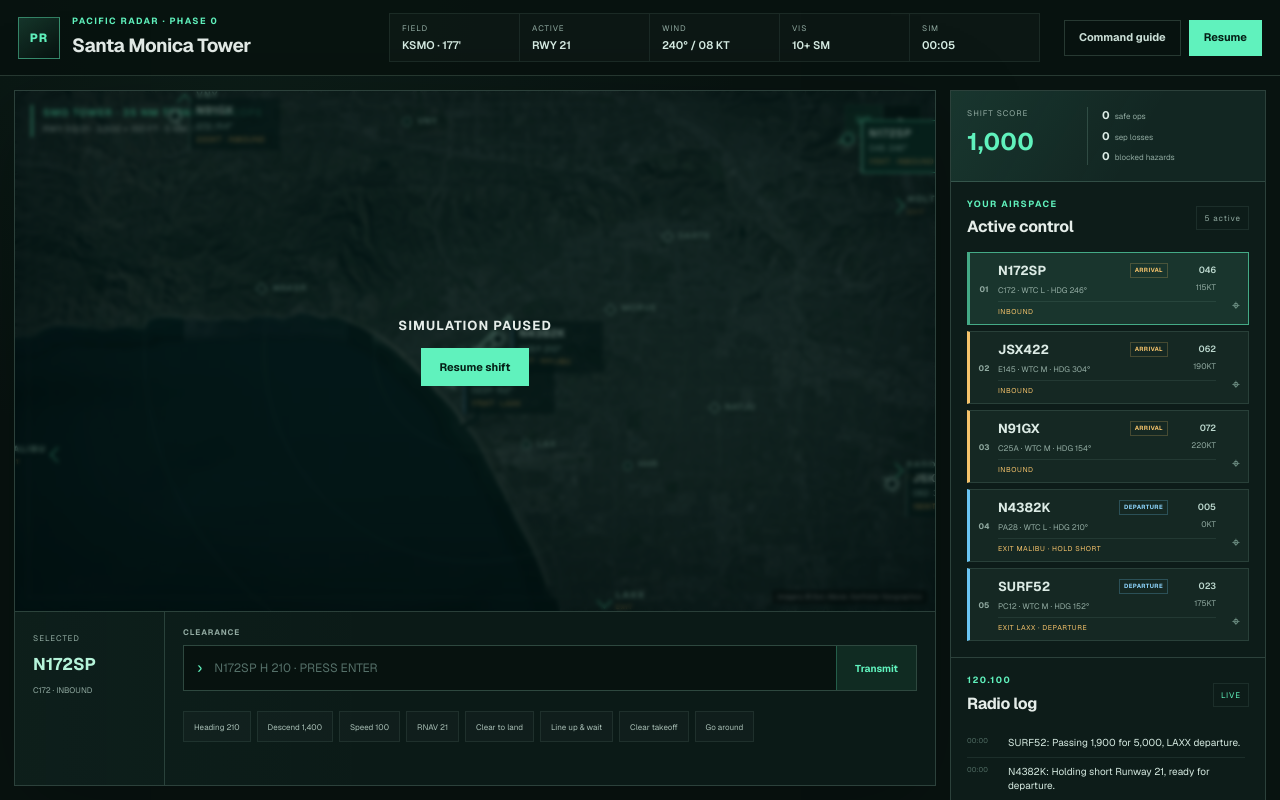
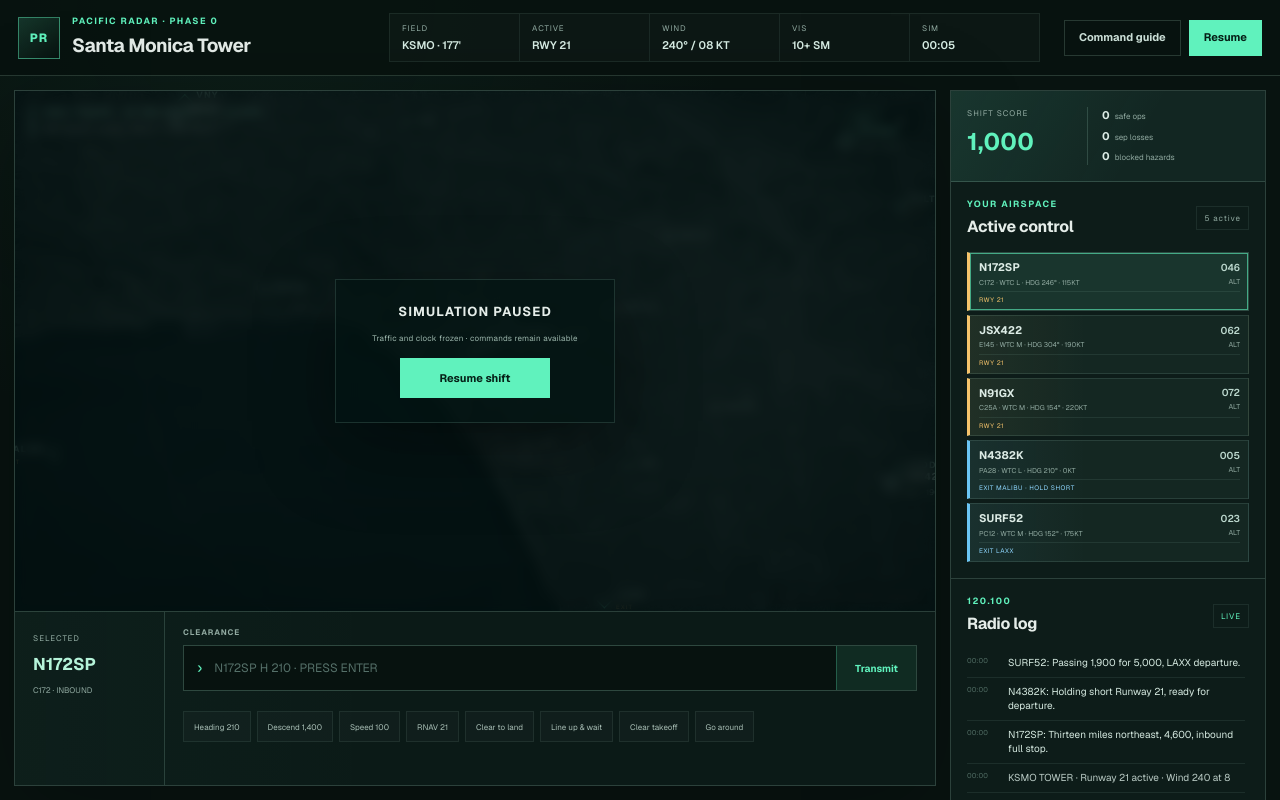
Before and after one commit to echang112368/pacific-radar, a Next.js app: page / in a window 1280 px wide. Both pictures are taken after a click on the button "Pause". Shown: the top 800 px of the page. Built offline with nearby package versions, Linux system fonts and the light colour scheme.

Commit message:
Refine pause planning state and flight displays

```diff
--- a/app/globals.css
+++ b/app/globals.css
@@ -478,13 +478,12 @@ h2 {
 
 .data-tag {
   position: absolute;
-  left: 14px;
-  top: -18px;
-  min-width: 91px;
-  padding: 4px 6px 5px;
-  border-left: 1px solid rgba(199, 255, 235, 0.44);
-  background: rgba(4, 28, 27, 0.68);
+  left: 12px;
+  top: -15px;
+  min-width: max-content;
+  padding: 0;
   color: #d7f7ea;
+  filter: drop-shadow(0 1px 2px #00120e) drop-shadow(0 0 4px #00120e);
   font-family: var(--mono);
   text-align: left;
   white-space: nowrap;
@@ -496,25 +495,19 @@ h2 {
 }
 
 .data-tag strong {
-  font-size: 11px;
+  font-size: 10px;
   letter-spacing: 0.03em;
 }
 
 .data-tag span {
-  margin-top: 1px;
-  color: #a7d7c7;
-  font-size: 8.5px;
-}
-
-.data-tag span:last-child {
-  color: var(--amber);
-  font-size: 7.5px;
-  letter-spacing: 0.06em;
+  margin-top: 2px;
+  color: #b8ddcf;
+  font-size: 8px;
+  letter-spacing: 0.03em;
 }
 
 .aircraft-target.selected .data-tag {
-  outline: 1px solid var(--mint-strong);
-  background: rgba(11, 55, 46, 0.91);
+  color: var(--mint-strong);
 }
 
 .aircraft-target.selected .target-chevron::before,
@@ -524,10 +517,6 @@ h2 {
 
 .aircraft-target.selected .target-chevron {
   border-color: var(--mint-strong);
-}
-
-.aircraft-target.departure .data-tag {
-  border-left-color: rgba(110, 195, 255, 0.75);
 }
 
 .map-title {
@@ -634,13 +623,22 @@ h2 {
   z-index: 20;
   display: grid;
   place-content: center;
-  justify-items: center;
-  gap: 12px;
-  background: rgba(3, 16, 15, 0.58);
-  backdrop-filter: blur(2px);
+  background: rgba(2, 17, 17, 0.76);
+  backdrop-filter: blur(6px) saturate(0.45);
 }
 
-.pause-overlay span {
+.pause-card {
+  min-width: 280px;
+  display: grid;
+  justify-items: center;
+  gap: 10px;
+  padding: 22px 26px 24px;
+  border: 1px solid rgba(177, 242, 218, 0.14);
+  background: rgba(3, 19, 17, 0.62);
+  box-shadow: 0 24px 80px rgba(0, 0, 0, 0.4);
+}
+
+.pause-card span {
   font-family: var(--mono);
   font-size: 13px;
   font-weight: 700;
@@ -648,8 +646,17 @@ h2 {
   text-transform: uppercase;
 }
 
-.pause-overlay button {
-  padding: 10px 18px;
+.pause-card small {
+  color: #9db7ad;
+  font-family: var(--mono);
+  font-size: 8px;
+  letter-spacing: 0.03em;
+}
+
+.pause-card button {
+  min-width: 150px;
+  margin-top: 4px;
+  padding: 11px 18px;
   border: 1px solid var(--mint-strong);
   background: var(--mint-strong);
   color: #052017;
@@ -864,21 +871,21 @@ h2 {
 
 .strip-stack {
   display: grid;
-  gap: 6px;
+  gap: 4px;
 }
 
 .flight-strip {
   position: relative;
   width: 100%;
-  min-height: 66px;
+  min-height: 49px;
   display: grid;
-  grid-template-columns: 28px minmax(0, 1fr) 48px;
+  grid-template-columns: minmax(0, 1fr) 42px;
   grid-template-rows: 1fr auto;
   align-items: center;
   overflow: hidden;
-  padding: 8px 32px 7px 0;
+  padding: 6px 8px 5px 9px;
   border: 1px solid rgba(176, 226, 208, 0.13);
-  background: #152823;
+  background: #142722;
   color: #dcebe5;
   cursor: pointer;
   text-align: left;
@@ -886,25 +893,21 @@ h2 {
 
 .flight-strip.arrival {
   border-left: 3px solid var(--amber);
+  background:
+    linear-gradient(90deg, rgba(245, 195, 107, 0.055), transparent 42%),
+    #142722;
 }
 
 .flight-strip.departure {
   border-left: 3px solid #6bc5f4;
+  background:
+    linear-gradient(90deg, rgba(107, 197, 244, 0.06), transparent 42%),
+    #142722;
 }
 
 .flight-strip.selected {
-  border-color: rgba(96, 242, 189, 0.62);
   background: #19352d;
-}
-
-.strip-sequence {
-  grid-row: 1 / 3;
-  justify-self: center;
-  color: var(--muted);
-  font-family: var(--mono);
-  font-size: 7px;
-  font-weight: 700;
-  font-size: 8px;
+  box-shadow: inset 0 0 0 1px rgba(96, 242, 189, 0.62);
 }
 
 .strip-main strong,
@@ -916,36 +919,14 @@ h2 {
 }
 
 .strip-main strong {
-  font-size: 13px;
-}
-
-.strip-topline {
-  display: flex;
-  align-items: center;
-  justify-content: space-between;
-  gap: 8px;
-}
-
-.strip-topline b {
-  padding: 2px 4px;
-  border: 1px solid rgba(245, 195, 107, 0.22);
-  color: var(--amber);
-  font-family: var(--mono);
-  font-size: 6px;
-  font-weight: 700;
-  letter-spacing: 0.06em;
-}
-
-.flight-strip.departure .strip-topline b {
-  border-color: rgba(107, 197, 244, 0.25);
-  color: #8fd7ff;
+  font-size: 11px;
 }
 
 .strip-main small,
 .strip-data small {
-  margin-top: 3px;
+  margin-top: 2px;
   color: var(--muted);
-  font-size: 8px;
+  font-size: 7px;
 }
 
 .strip-data {
@@ -954,28 +935,23 @@ h2 {
 
 .strip-data strong {
   color: #bcd8ce;
-  font-size: 9px;
+  font-size: 10px;
   font-weight: 600;
 }
 
 .strip-status {
-  grid-column: 2 / 4;
-  margin-top: 5px;
-  padding-top: 5px;
+  grid-column: 1 / 3;
+  margin-top: 3px;
+  padding-top: 3px;
   border-top: 1px solid var(--soft-line);
   color: var(--amber);
   font-family: var(--mono);
-  font-size: 7px;
+  font-size: 6.5px;
   letter-spacing: 0.08em;
 }
 
-.strip-locate {
-  position: absolute;
-  right: 8px;
-  bottom: 8px;
-  color: #83a79a;
-  font-family: var(--mono);
-  font-size: 14px;
+.flight-strip.departure .strip-status {
+  color: #8fd7ff;
 }
 
 .radio-section {
@@ -1241,10 +1217,6 @@ h2 {
     padding: 2px 12px 12px;
   }
 
-  .data-tag {
-    min-width: 66px;
-  }
-
   .score-card {
     grid-template-columns: 1fr;
     gap: 10px;
--- a/app/simulator.tsx
+++ b/app/simulator.tsx
@@ -628,11 +628,21 @@ function altitudeLabel(altitude: number) {
   return String(Math.round(altitude / 100)).padStart(3, "0");
 }
 
+function flightCardRoute(flight: Aircraft) {
+  const route =
+    flight.kind === "arrival" ? "RWY 21" : `EXIT ${flight.exitFix ?? "TBD"}`;
+  if (["INBOUND", "DEPARTURE"].includes(flight.status)) return route;
+  return `${route} · ${statusLabel(flight.status)}`;
+}
+
 export function RadarSimulator() {
   const [world, setWorld] = useState<World>(INITIAL_WORLD);
   const [selected, setSelected] = useState<string | null>("N172SP");
   const [command, setCommand] = useState("");
   const [paused, setPaused] = useState(false);
+  const [queuedCommands, setQueuedCommands] = useState<
+    { callsign: string; command: string }[]
+  >([]);
   const [showHelp, setShowHelp] = useState(false);
   const [showSatellite, setShowSatellite] = useState(true);
   const inputRef = useRef<HTMLInputElement>(null);
@@ -698,28 +708,69 @@ export function RadarSimulator() {
     return result;
   }, [visibleAircraft]);
 
+  const dispatchCommand = (value: string) => {
+    if (!activeSelection) return;
+    if (paused) {
+      setQueuedCommands((current) => [
+        ...current,
+        { callsign: activeSelection, command: value },
+      ]);
+      setWorld((current) =>
+        appendEvent(
+          current,
+          "system",
+          `${activeSelection}: Clearance queued for resume — ${value.trim().toUpperCase()}.`,
+        ),
+      );
+      return;
+    }
+    setWorld((current) =>
+      executeCommand(current, value, activeSelection),
+    );
+  };
+
   const transmit = (event?: FormEvent) => {
     event?.preventDefault();
     if (!command.trim()) return;
-    setWorld((current) =>
-      executeCommand(current, command, activeSelection),
-    );
+    dispatchCommand(command);
     setCommand("");
     inputRef.current?.focus();
   };
 
   const runQuickCommand = (value: string) => {
-    if (!activeSelection) return;
-    setWorld((current) =>
-      executeCommand(current, value, activeSelection),
-    );
+    dispatchCommand(value);
     inputRef.current?.focus();
+  };
+
+  const pauseSimulation = () => setPaused(true);
+
+  const resumeSimulation = () => {
+    if (queuedCommands.length > 0) {
+      setWorld((current) =>
+        queuedCommands.reduce(
+          (nextWorld, queued) =>
+            executeCommand(nextWorld, queued.command, queued.callsign),
+          current,
+        ),
+      );
+      setQueuedCommands([]);
+    }
+    setPaused(false);
+  };
+
+  const togglePause = () => {
+    if (paused) {
+      resumeSimulation();
+    } else {
+      pauseSimulation();
+    }
   };
 
   const reset = () => {
     setWorld(INITIAL_WORLD);
     setSelected("N172SP");
     setCommand("");
+    setQueuedCommands([]);
     setPaused(false);
   };
 
@@ -769,7 +820,7 @@ export function RadarSimulator() {
           </button>
           <button
             className={paused ? "primary-button" : "ghost-button"}
-            onClick={() => setPaused((value) => !value)}
+            onClick={togglePause}
           >
             {paused ? "Resume" : "Pause"}
           </button>
@@ -874,19 +925,8 @@ export function RadarSimulator() {
                   <span className="data-tag">
                     <strong>{flight.callsign}</strong>
                     <span>
-                      {altitudeLabel(flight.altitude)}
-                      {flight.targetAltitude > flight.altitude + 30
-                        ? "↑"
-                        : flight.targetAltitude < flight.altitude - 30
-                          ? "↓"
-                          : "·"}{" "}
-                      {String(Math.round(flight.heading)).padStart(3, "0")}°
-                    </span>
-                    <span>
-                      {Math.round(flight.speed)}KT ·{" "}
-                      {flight.kind === "departure" && flight.exitFix
-                        ? flight.exitFix
-                        : statusLabel(flight.status)}
+                      {altitudeLabel(flight.altitude)} ·{" "}
+                      {Math.round(flight.speed)}KT
                     </span>
                   </span>
                 </button>
@@ -904,7 +944,7 @@ export function RadarSimulator() {
                 >
                   SAT
                 </button>
-                <button onClick={() => setPaused((value) => !value)}>
+                <button onClick={togglePause}>
                   {paused ? "▶" : "Ⅱ"}
                 </button>
               </div>
@@ -921,9 +961,21 @@ export function RadarSimulator() {
               )}
 
               {paused && (
-                <div className="pause-overlay">
-                  <span>Simulation paused</span>
-                  <button onClick={() => setPaused(false)}>Resume shift</button>
+                <div
+                  className="pause-overlay"
+                  role="status"
+                  aria-label="Simulation paused. Aircraft movement and simulation clock are frozen."
+                >
+                  <div className="pause-card">
+                    <span>Simulation paused</span>
+                    <small>
+                      Traffic and clock frozen ·{" "}
+                      {queuedCommands.length === 0
+                        ? "commands remain available"
+                        : `${queuedCommands.length} clearance${queuedCommands.length === 1 ? "" : "s"} queued`}
+                    </small>
+                    <button onClick={resumeSimulation}>Resume shift</button>
+                  </div>
                 </div>
               )}
             </div>
@@ -1012,7 +1064,7 @@ export function RadarSimulator() {
               <span>{visibleAircraft.length} active</span>
             </div>
             <div className="strip-stack">
-              {visibleAircraft.map((flight, index) => (
+              {visibleAircraft.map((flight) => (
                 <button
                   className={`flight-strip ${flight.kind} ${activeSelection === flight.callsign ? "selected" : ""}`}
                   key={flight.callsign}
@@ -1021,29 +1073,19 @@ export function RadarSimulator() {
                     inputRef.current?.focus();
                   }}
                 >
-                  <span className="strip-sequence">
-                    {String(index + 1).padStart(2, "0")}
-                  </span>
                   <span className="strip-main">
-                    <span className="strip-topline">
-                      <strong>{flight.callsign}</strong>
-                      <b>{flight.kind === "arrival" ? "ARRIVAL" : "DEPARTURE"}</b>
-                    </span>
+                    <strong>{flight.callsign}</strong>
                     <small>
                       {flight.type} · WTC {flight.wake} · HDG{" "}
-                      {String(Math.round(flight.heading)).padStart(3, "0")}°
+                      {String(Math.round(flight.heading)).padStart(3, "0")}° ·{" "}
+                      {Math.round(flight.speed)}KT
                     </small>
                   </span>
                   <span className="strip-data">
                     <strong>{altitudeLabel(flight.altitude)}</strong>
-                    <small>{Math.round(flight.speed)}KT</small>
+                    <small>ALT</small>
                   </span>
-                  <span className="strip-status">
-                    {flight.kind === "arrival"
-                      ? statusLabel(flight.status)
-                      : `EXIT ${flight.exitFix ?? "TBD"} · ${statusLabel(flight.status)}`}
-                  </span>
-                  <span className="strip-locate" aria-hidden="true">⌖</span>
+                  <span className="strip-status">{flightCardRoute(flight)}</span>
                 </button>
               ))}
             </div>
```
Also changed, not shown: 1 other file (tests, documents, lock files or other folders).
